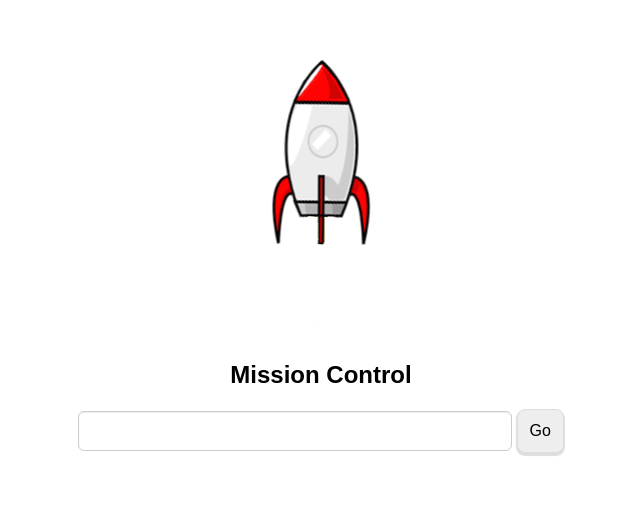
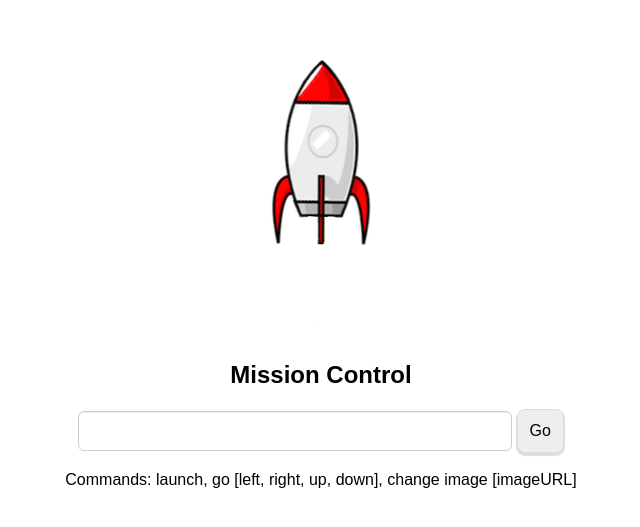
Before and after one commit to bchu/hab-intro-js, a plain HTML site: page index.html in a window 1280 px wide. Shown: the part 217-744 px from the top of the page, without its empty margins (319-959 px from the left). Drawn offline with Linux system fonts and the light colour scheme.

Commit message:
Add commands

```diff
--- a/index.html
+++ b/index.html
@@ -21,6 +21,8 @@
         <input type="text"></input>
         <button>Go</button>
        </form>
+       <br>
+       Commands: launch, go [left, right, up, down], change image [imageURL]
     </div>
 
     <script src="script.js"></script>
```
